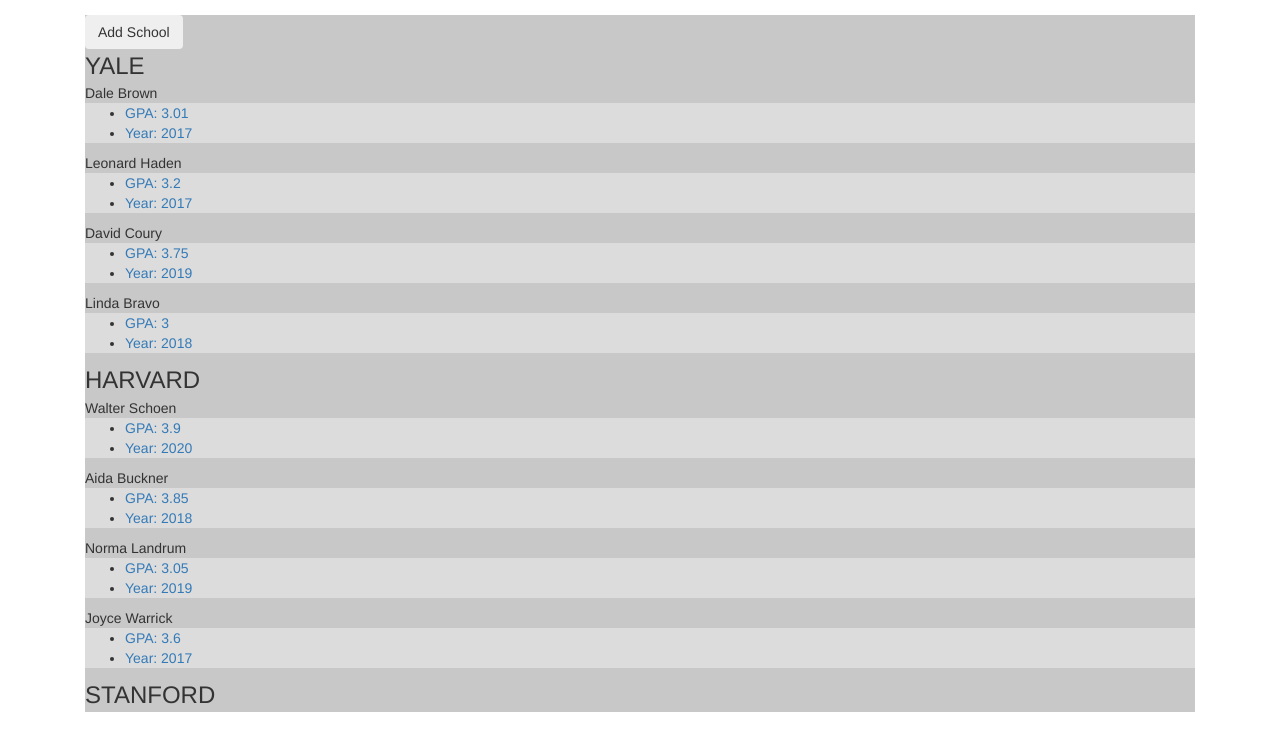
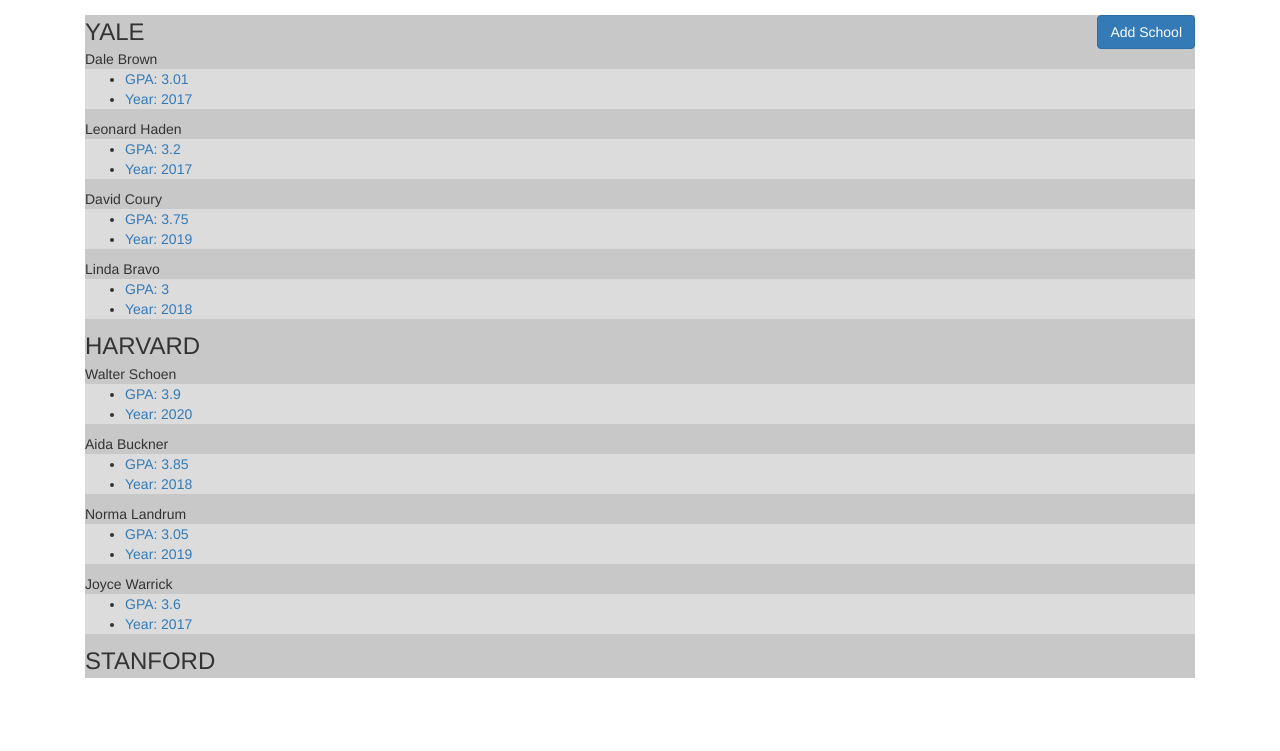
Before and after one commit to sh-app/frontend-interview, a Flask app: page / in a window 1280 px wide. Shown: the top 751 px of the page. Run offline with Flask 2, Linux system fonts and the light colour scheme; some libraries are stand-ins or nearby versions.

Commit message:
added button

```diff
--- a/templates/index.html
+++ b/templates/index.html
@@ -22,7 +22,9 @@
     <script type="text/javascript" src="http://fastly.ink.sapo.pt/3.1.10/js/ink-all.js"></script> -->
   </head>
   <style>
-
+  button {
+    float: right;
+  }
   .school {
     margin: 15px;
     background: rgb(200, 200, 200);
@@ -48,7 +50,8 @@
       }).then(function(json) {
 
         // Add School Button
-        $( ".school" ).append($('<button class="btn btn-secondary">Add School</button>').click(addSchool));
+        $( ".school" ).append(
+          $('<button class="btn btn-primary">Add School</button>').click(addSchool));
 
         json.schools.forEach(function(item){
 
```
